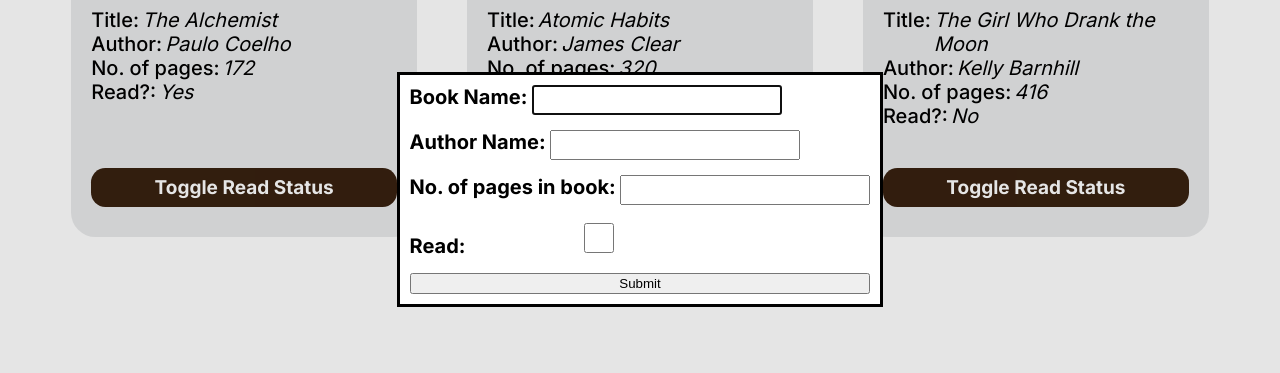
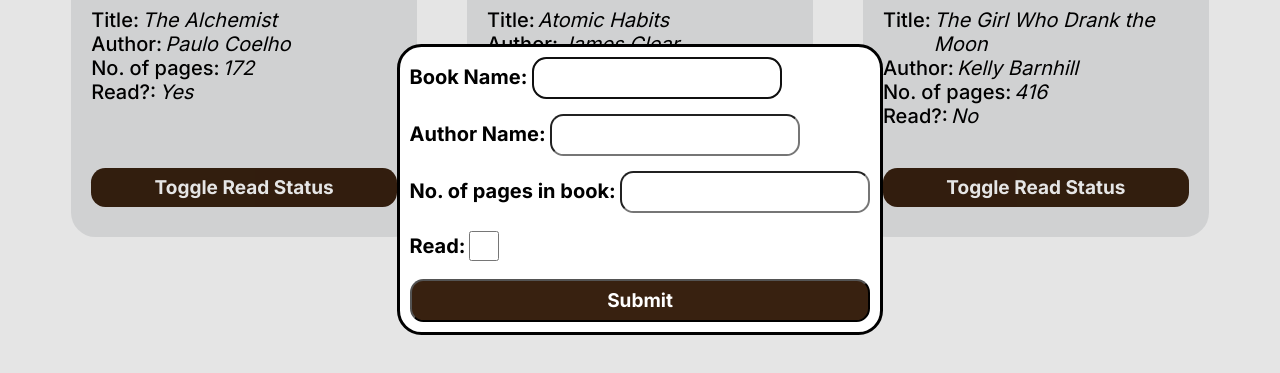
Before and after one commit to ca-de-so/library, a plain HTML site: page index.html in a window 1280 px wide. Both pictures are taken after a click on the element "+ Add Book". Shown: the part 211-584 px from the top of the page. Drawn offline with Linux system fonts and the light colour scheme.

Commit message:
Add styles to the book details input form

```diff
--- a/styles.css
+++ b/styles.css
@@ -87,8 +87,37 @@
   font-weight: bold;
 }
 
+dialog {
+  border-radius: 24.4px;
+}
+
 form input {
   width: 250px;
+  /* height: 30px; */
+  border-radius: 13.39px;
+  font-size: 19px;
+  font-style: italic;
+  padding: 8px 7px;
+}
+
+form button {
+  background-color: #382110;
+  color: white;
+  font-family: "Inter", sans-serif;
+  font-size: 19px;
+  font-weight: 600;
+  padding: 8px 0px;
+  border-radius: 13.39px;
+}
+
+form .form-element:last-of-type label {
+  /* outline: solid 2px purple; */
+  display: flex;
+  align-items: center;
+}
+
+input#read {
+  width: 30px;
   height: 30px;
 }
 
```
